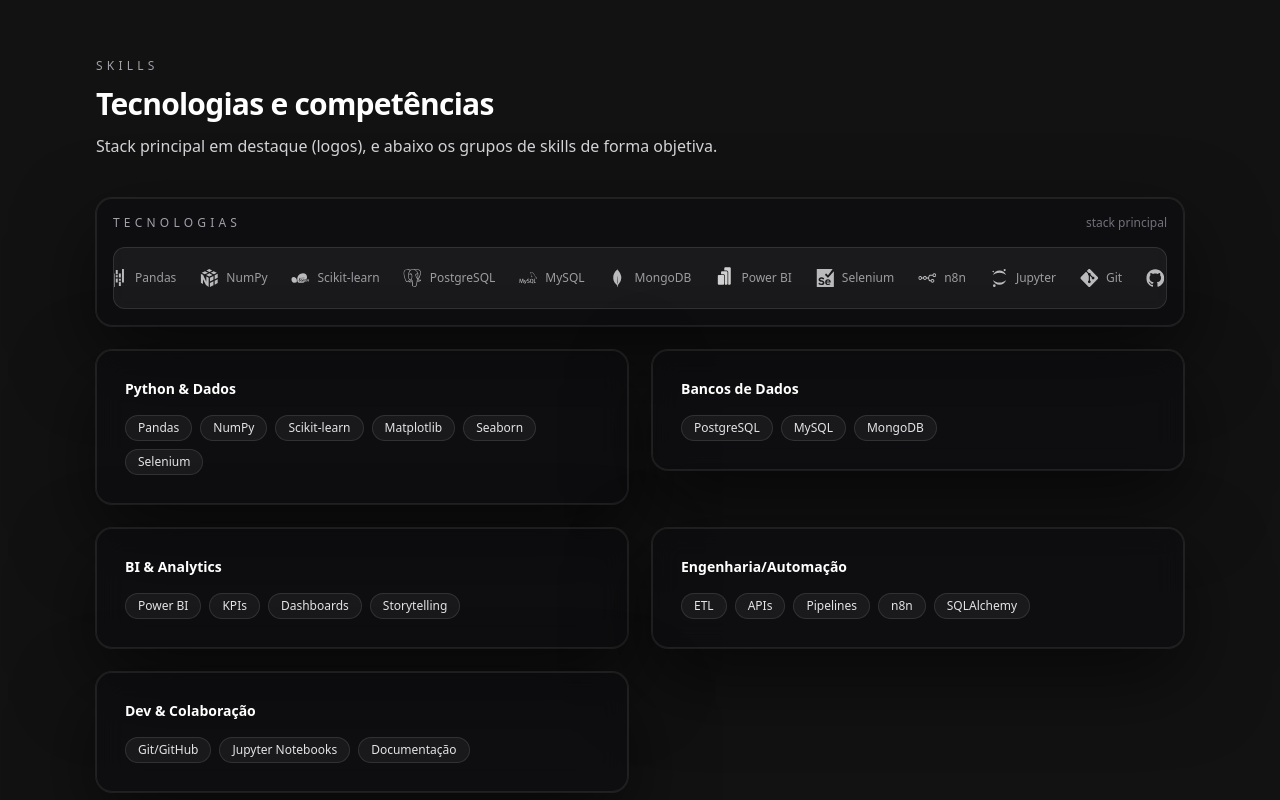
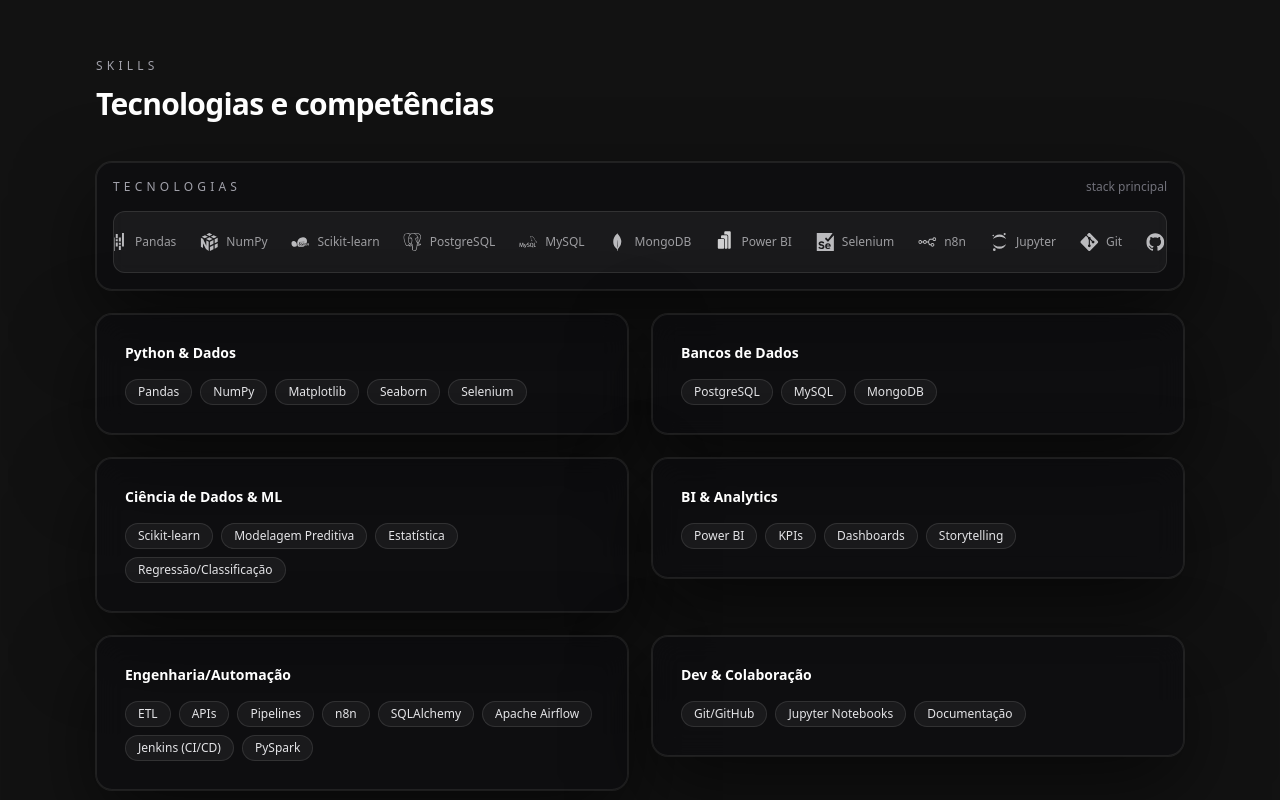
Before and after one commit to Ismaelrlima/portifolio, a Next.js app: page / in a window 1280 px wide. Shown: the part 1560-2360 px from the top of the page. Built offline with nearby package versions, Linux system fonts and the light colour scheme.

Commit message:
fix: alteração nos cards de competencias e concerto nos contatos

```diff
--- a/components/Contact.tsx
+++ b/components/Contact.tsx
@@ -31,14 +31,14 @@
       icon: <Linkedin size={22} />,
       label: "LinkedIn",
       value: "Conectar no perfil",
-      href: `https://linkedin.com/in/${profile.linkedin}`,
+      href: `https://www.linkedin.com/in/ismael-ribeiro-dos-santos-lima/`,
       color: "group-hover:text-blue-400",
     },
     {
       icon: <Github size={22} />,
       label: "GitHub",
       value: "Ver repositórios",
-      href: `https://github.com/${profile.github}`,
+      href: `https://github.com/Ismaelrlima?tab=repositories`,
       color: "group-hover:text-white",
     },
   ];
--- a/components/Skills.tsx
+++ b/components/Skills.tsx
@@ -14,7 +14,7 @@
         <SectionTitle
           eyebrow="skills"
           title="Tecnologias e competências"
-          subtitle="Stack principal em destaque (logos), e abaixo os grupos de skills de forma objetiva."
+          /*subtitle="Stack principal em destaque (logos), e abaixo os grupos de skills de forma objetiva."*/
         />
 
         <Reveal>
--- a/data/profile.ts
+++ b/data/profile.ts
@@ -14,7 +14,7 @@
   linkedin: "https://www.linkedin.com/in/ismael-ribeiro-dos-santos-lima/",
 
   headline:
-    "Analista de Dados com +3 anos de experiência prática em análise, BI, automação e modelagem preditiva, atuando com ETL, SQL, Python, dashboards e geração de insights orientados ao negócio.",
+    "Analista de Dados com +3 anos de experiência prática em análise, BI, automação e modelagem preditiva, atuando com ETL, SQL, Python, dashboards e generation de insights orientados ao negócio.",
   highlights: [
     "ETL e integração de múltiplas fontes (internas/externas)",
     "SQL (PostgreSQL/MySQL) e performance de consultas",
@@ -23,10 +23,11 @@
     "Automação e pipelines via APIs (Meta/Google)"
   ],
   skills: {
-    "Python & Dados": ["Pandas", "NumPy", "Scikit-learn", "Matplotlib", "Seaborn", "Selenium"],
+    "Python & Dados": ["Pandas", "NumPy", "Matplotlib", "Seaborn", "Selenium"],
     "Bancos de Dados": ["PostgreSQL", "MySQL", "MongoDB"],
+    "Ciência de Dados & ML": ["Scikit-learn", "Modelagem Preditiva", "Estatística", "Regressão/Classificação"],
     "BI & Analytics": ["Power BI", "KPIs", "Dashboards", "Storytelling"],
-    "Engenharia/Automação": ["ETL", "APIs", "Pipelines", "n8n", "SQLAlchemy"],
+    "Engenharia/Automação": ["ETL", "APIs", "Pipelines", "n8n", "SQLAlchemy","Apache Airflow","Jenkins (CI/CD)","PySpark"],
     "Dev & Colaboração": ["Git/GitHub", "Jupyter Notebooks", "Documentação"]
   },
   experience: [
```
